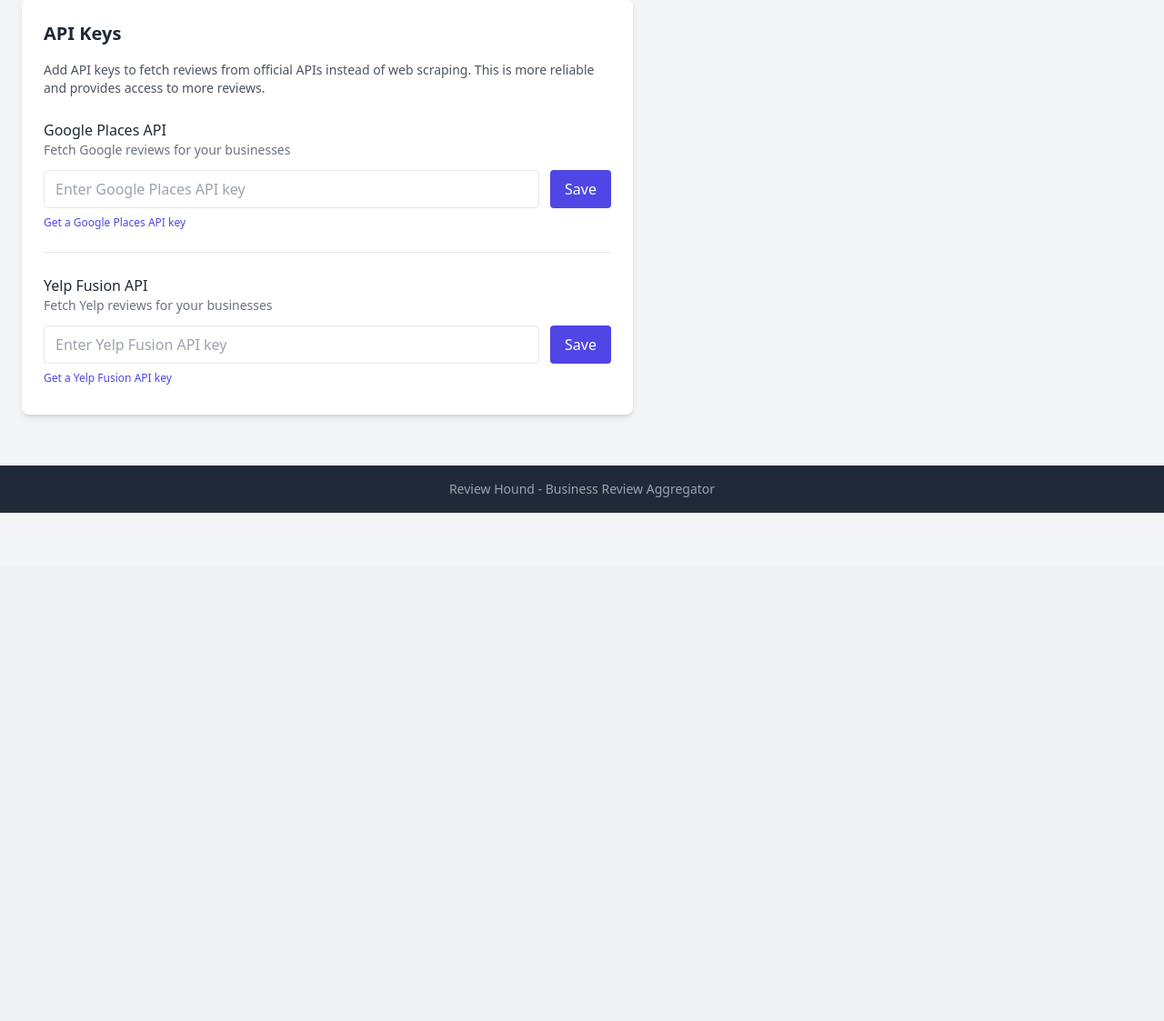
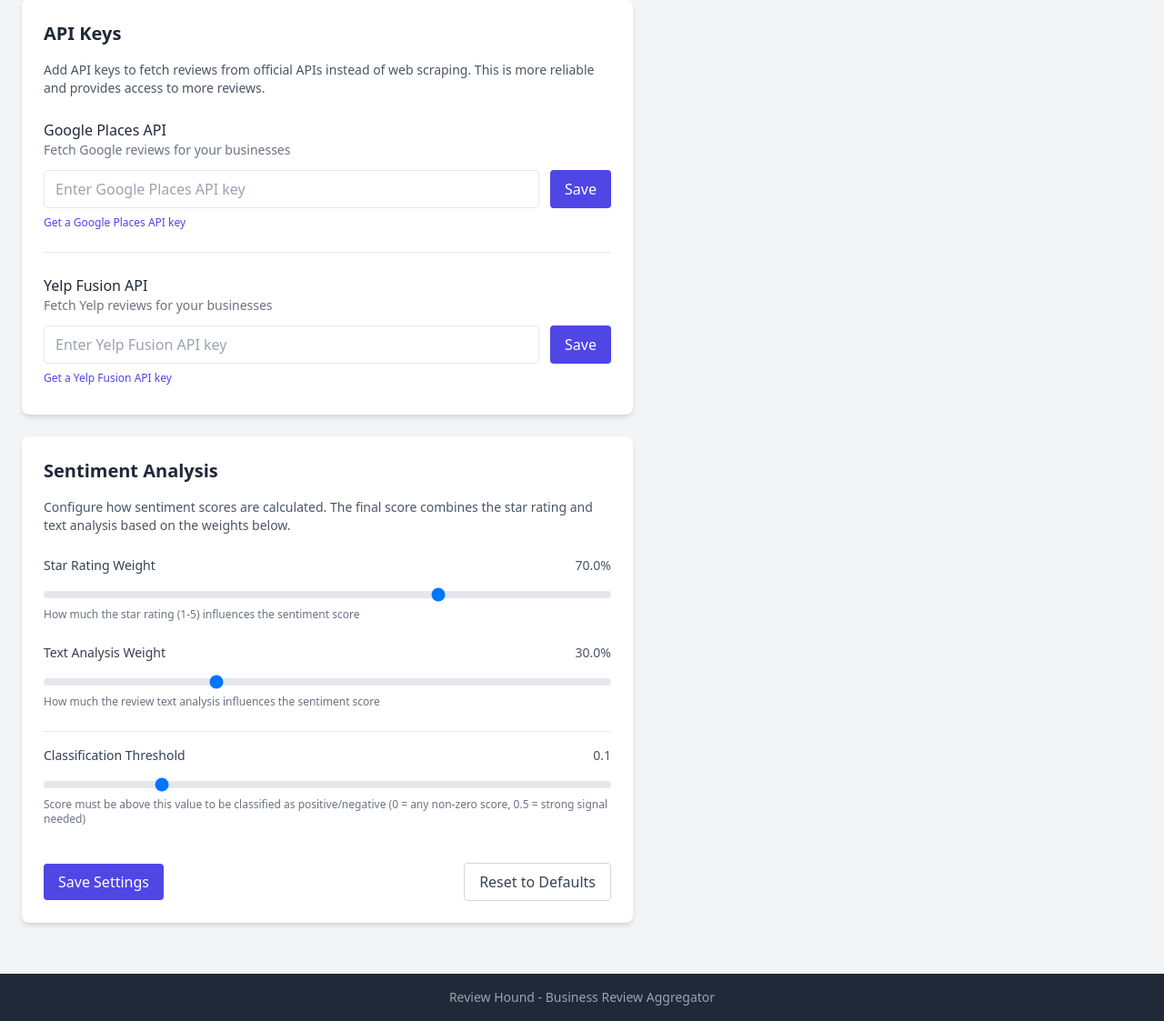
Before and after one commit to jonmartin721/review-hound, a Flask app: page /settings in a window 1280 px wide. Shown: the part 177-1300 px from the top of the page at 91% size. Before the commit the page ends 741 px from the top, so only its background shows below. Run offline with Flask 3, Linux system fonts and the light colour scheme; data comes from the database, SQL or seed files in the repository; some libraries are stand-ins or nearby versions.

Commit message:
Add weighted sentiment scoring (rating + text)
Was getting weird results like 1-star reviews showing "positive" because
we only looked at text. Now combines star rating and text analysis with
configurable weights (default 70/30).

Added settings UI to tweak the weights - useful since some businesses
might want more emphasis on text sentiment vs the rating.

```diff
--- a/reviewhound/config.py
+++ b/reviewhound/config.py
@@ -38,6 +38,11 @@ class Config:
     # BBB Complaints
     COMPLAINT_DEFAULT_RATING = 1.0
 
+    # Sentiment Analysis Defaults
+    SENTIMENT_RATING_WEIGHT = 0.7  # Weight for star rating (0.0-1.0)
+    SENTIMENT_TEXT_WEIGHT = 0.3   # Weight for text analysis (0.0-1.0)
+    SENTIMENT_THRESHOLD = 0.1     # Threshold for positive/negative classification
+
     @classmethod
     def get_database_url(cls) -> str:
         db_path = cls.DATABASE_PATH
--- a/reviewhound/models.py
+++ b/reviewhound/models.py
@@ -97,3 +97,16 @@ class APIConfig(Base):
         if not key or len(key) < 8:
             return "****"
         return f"{key[:4]}****{key[-4:]}"
+
+
+class SentimentConfig(Base):
+    __tablename__ = "sentiment_configs"
+
+    id = Column(Integer, primary_key=True)
+    # Weight for star rating component (0.0 to 1.0)
+    rating_weight = Column(Float, default=0.7)
+    # Weight for text analysis component (0.0 to 1.0)
+    text_weight = Column(Float, default=0.3)
+    # Threshold for positive/negative classification
+    threshold = Column(Float, default=0.1)
+    updated_at = Column(DateTime, default=utcnow, onupdate=utcnow)
--- a/reviewhound/web/routes.py
+++ b/reviewhound/web/routes.py
@@ -7,7 +7,7 @@ from flask import Blueprint, render_template, request, jsonify, Response
 
 from reviewhound.config import Config
 from reviewhound.database import get_session
-from reviewhound.models import Business, Review, ScrapeLog, AlertConfig, APIConfig
+from reviewhound.models import Business, Review, ScrapeLog, AlertConfig, APIConfig, SentimentConfig
 from reviewhound.scrapers import (
     TrustPilotScraper, BBBScraper, YelpScraper,
     GooglePlacesScraper, YelpAPIScraper
@@ -498,12 +498,27 @@ def export_reviews(business_id):
 
 # Settings Routes
 
+def get_sentiment_config(session):
+    """Get or create sentiment config with defaults."""
+    config = session.query(SentimentConfig).first()
+    if not config:
+        config = SentimentConfig(
+            rating_weight=Config.SENTIMENT_RATING_WEIGHT,
+            text_weight=Config.SENTIMENT_TEXT_WEIGHT,
+            threshold=Config.SENTIMENT_THRESHOLD,
+        )
+        session.add(config)
+        session.flush()
+    return config
+
+
 @bp.route('/settings')
 def settings():
     with get_session() as session:
         configs = session.query(APIConfig).all()
         api_keys = {c.provider: {'enabled': c.enabled, 'key_preview': APIConfig.mask_key(c.api_key)} for c in configs}
-        return render_template('settings.html', api_keys=api_keys)
+        sentiment_config = get_sentiment_config(session)
+        return render_template('settings.html', api_keys=api_keys, sentiment_config=sentiment_config)
 
 
 @bp.route('/api/settings/api-keys', methods=['GET'])
@@ -587,6 +602,57 @@ def api_toggle_api_key(provider):
         })
 
 
+@bp.route('/api/settings/sentiment', methods=['GET'])
+def api_get_sentiment_settings():
+    """Get current sentiment analysis settings."""
+    with get_session() as session:
+        config = get_sentiment_config(session)
+        return jsonify({
+            'success': True,
+            'sentiment': {
+                'rating_weight': config.rating_weight,
+                'text_weight': config.text_weight,
+                'threshold': config.threshold,
+            }
+        })
+
+
+@bp.route('/api/settings/sentiment', methods=['POST'])
+def api_save_sentiment_settings():
+    """Save sentiment analysis settings."""
+    data = request.get_json()
+    if not data:
+        return jsonify({'success': False, 'error': 'No data provided'}), 400
+
+    rating_weight = data.get('rating_weight')
+    text_weight = data.get('text_weight')
+    threshold = data.get('threshold')
+
+    # Validate weights are between 0 and 1
+    for name, value in [('rating_weight', rating_weight), ('text_weight', text_weight), ('threshold', threshold)]:
+        if value is not None and (value < 0 or value > 1):
+            return jsonify({'success': False, 'error': f'{name} must be between 0 and 1'}), 400
+
+    with get_session() as session:
+        config = get_sentiment_config(session)
+
+        if rating_weight is not None:
+            config.rating_weight = rating_weight
+        if text_weight is not None:
+            config.text_weight = text_weight
+        if threshold is not None:
+            config.threshold = threshold
+
+        return jsonify({
+            'success': True,
+            'sentiment': {
+                'rating_weight': config.rating_weight,
+                'text_weight': config.text_weight,
+                'threshold': config.threshold,
+            }
+        })
+
+
 # API Platform Search Routes
 
 @bp.route('/api/search-google-places', methods=['POST'])
--- a/reviewhound/web/templates/settings.html
+++ b/reviewhound/web/templates/settings.html
@@ -114,6 +114,59 @@
     </div>
 </div>
 
+<!-- Sentiment Analysis Settings -->
+<div class="bg-white rounded-lg shadow-md p-6 max-w-2xl mt-6">
+    <h2 class="text-xl font-semibold text-gray-800 mb-4">Sentiment Analysis</h2>
+    <p class="text-gray-600 text-sm mb-6">
+        Configure how sentiment scores are calculated. The final score combines the star rating
+        and text analysis based on the weights below.
+    </p>
+
+    <div class="space-y-6">
+        <div>
+            <div class="flex justify-between mb-2">
+                <label class="text-sm font-medium text-gray-700">Star Rating Weight</label>
+                <span id="ratingWeightValue" class="text-sm text-gray-600">{{ sentiment_config.rating_weight * 100 | int }}%</span>
+            </div>
+            <input type="range" id="ratingWeight" min="0" max="100" value="{{ sentiment_config.rating_weight * 100 | int }}"
+                   class="w-full h-2 bg-gray-200 rounded-lg appearance-none cursor-pointer"
+                   oninput="updateWeights()">
+            <p class="text-xs text-gray-500 mt-1">How much the star rating (1-5) influences the sentiment score</p>
+        </div>
+
+        <div>
+            <div class="flex justify-between mb-2">
+                <label class="text-sm font-medium text-gray-700">Text Analysis Weight</label>
+                <span id="textWeightValue" class="text-sm text-gray-600">{{ sentiment_config.text_weight * 100 | int }}%</span>
+            </div>
+            <input type="range" id="textWeight" min="0" max="100" value="{{ sentiment_config.text_weight * 100 | int }}"
+                   class="w-full h-2 bg-gray-200 rounded-lg appearance-none cursor-pointer"
+                   oninput="updateWeights()">
+            <p class="text-xs text-gray-500 mt-1">How much the review text analysis influences the sentiment score</p>
+        </div>
+
+        <div class="pt-4 border-t">
+            <div class="flex justify-between mb-2">
+                <label class="text-sm font-medium text-gray-700">Classification Threshold</label>
+                <span id="thresholdValue" class="text-sm text-gray-600">{{ sentiment_config.threshold }}</span>
+            </div>
+            <input type="range" id="threshold" min="0" max="50" value="{{ sentiment_config.threshold * 100 | int }}"
+                   class="w-full h-2 bg-gray-200 rounded-lg appearance-none cursor-pointer"
+                   oninput="updateThreshold()">
+            <p class="text-xs text-gray-500 mt-1">Score must be above this value to be classified as positive/negative (0 = any non-zero score, 0.5 = strong signal needed)</p>
+        </div>
+
+        <div class="flex items-center justify-between pt-4">
+            <button onclick="saveSentimentSettings()" class="px-4 py-2 bg-indigo-600 text-white rounded hover:bg-indigo-700">
+                Save Settings
+            </button>
+            <button onclick="resetSentimentDefaults()" class="px-4 py-2 border border-gray-300 text-gray-700 rounded hover:bg-gray-50">
+                Reset to Defaults
+            </button>
+        </div>
+    </div>
+</div>
+
 <script>
 const providerInputIds = {
     'google_places': { main: 'googleApiKey', edit: 'googleApiKeyEdit' },
@@ -210,5 +263,60 @@ async function toggleApiKey(provider) {
         window.location.reload();
     }
 }
+
+// Sentiment settings functions
+function updateWeights() {
+    const ratingWeight = parseInt(document.getElementById('ratingWeight').value);
+    const textWeight = parseInt(document.getElementById('textWeight').value);
+
+    document.getElementById('ratingWeightValue').textContent = ratingWeight + '%';
+    document.getElementById('textWeightValue').textContent = textWeight + '%';
+}
+
+function updateThreshold() {
+    const threshold = parseInt(document.getElementById('threshold').value) / 100;
+    document.getElementById('thresholdValue').textContent = threshold.toFixed(2);
+}
+
+async function saveSentimentSettings() {
+    const ratingWeight = parseInt(document.getElementById('ratingWeight').value) / 100;
+    const textWeight = parseInt(document.getElementById('textWeight').value) / 100;
+    const threshold = parseInt(document.getElementById('threshold').value) / 100;
+
+    try {
+        const response = await fetch('/api/settings/sentiment', {
+            method: 'POST',
+            headers: {'Content-Type': 'application/json'},
+            body: JSON.stringify({
+                rating_weight: ratingWeight,
+                text_weight: textWeight,
+                threshold: threshold
+            })
+        });
+
+        const data = await response.json();
+
+        if (data.success) {
+            alert('Sentiment settings saved successfully');
+        } else {
+            alert(data.error || 'Failed to save sentiment settings');
+        }
+    } catch (e) {
+        alert('Error saving sentiment settings');
+    }
+}
+
+async function resetSentimentDefaults() {
+    if (!confirm('Reset sentiment settings to defaults (70% rating, 30% text)?')) {
+        return;
+    }
+
+    document.getElementById('ratingWeight').value = 70;
+    document.getElementById('textWeight').value = 30;
+    document.getElementById('threshold').value = 10;
+    updateWeights();
+    updateThreshold();
+    await saveSentimentSettings();
+}
 </script>
 {% endblock %}
```
Also changed, not shown: reviewhound/analysis/sentiment.py (+72 -9 lines), reviewhound/services.py (+34 -5 lines).
